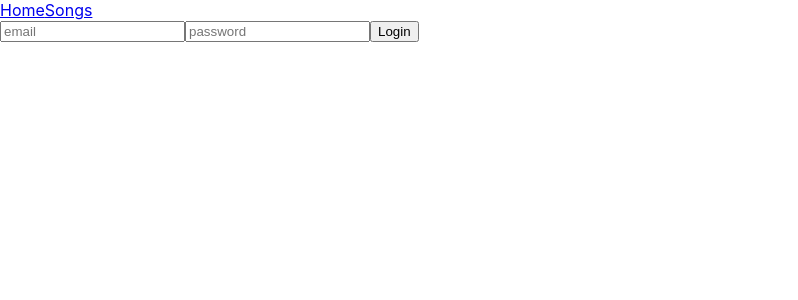
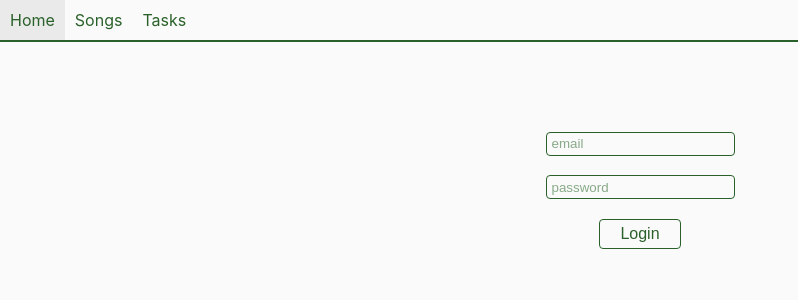
Before and after one commit to tantch/telemachy-client, a React (Create React App) app: page /login in a window 1280 px wide. Shown: the top 300 px of the page, without its empty margins (0-798 px from the left). Built offline with nearby package versions, Linux system fonts and the light colour scheme.

Commit message:
colors, css and tasks start

```diff
--- a/src/App.css
+++ b/src/App.css
@@ -1,7 +1,170 @@
-.songs {
-  margin: 5px 20px 0px 20px;
+/* global TODO separate into diferent files */
+.app{
+  height:100vh;
+  background-color: #fafafa;
+}
+.button {
+  display:inline-block;
+  border: 1px solid #2a612a;
+  border-radius: 4px;
+  height: 30px;
+  padding: 0px 20px;
+  background-color: #fafafa;
+  color: #2a612a;
+  cursor: pointer;
+  font-size: 16px;
+}
+.button:hover {
+  background-color: #2a612a;
+  color: #fafafa;
+
+}
+.input {
+  border: 0.5px solid #2a612a;
+  border-radius: 4px;
+  height: 22px;
+  padding: 0px 5px;
+  background-color: #fafafa;
+  color: #2a612a;
+}
+.input::placeholder {
+  color: #8a8;
+}
+.page {
+  display: flex;
+  flex-direction: column;
+  padding: 20px 10px 0px 10px;
+}
+
+a.text {
+  text-decoration: none;
+  color: #2a612a;
+}
+a.text:hover {
+  text-decoration: underline;
+}
+/* headers */
+
+.header {
+  height: 40px;
+  display: flex;
+  flex-direction: row;
+  align-items:center;
+  justify-content: flex-start;
+  border-bottom: 2px solid #2a612a;
+  background-color: #fafafa;
+}
+.header__link {
+  color: #2a612a;
+  text-decoration: none;
+  padding:0px 10px;
+  height:100%;
+  line-height:40px;
+}
+
+.header__link--active {
+  background-color: #508b50;
+  color:#fafafa
+}
+
+.header__link:hover{
+  background-color: #eaeaea;
+
+}
+
+.header__link--active::hover{
+  background-color: #508b50;
+  color:#fafafa
+}
+
+/* login */
+
+
+.login.page {
+  align-items: center;
+}
+
+.login__form{
+  display: flex;
+  flex-direction: column;
+  justify-content: space-evenly;
+  align-items: center;
+  min-height: 156px;
+  margin-top:50px;
+
+}
+
+/* home */
+
+.home.page{
+  justify-content:center;
+  align-items:center;
+}
+.home.page > * {
+  margin: 10px 0px;
+}
+
+/* songs */
+.songs{
+  padding: 5px 20px 0px 20px;
+}
+
+.songs__actions {
+  display:flex;
+  flex-direction:row;
+  flex-wrap:wrap;
+  padding: 10px 0px;
+}
+.songs__actions > .button {
+  margin-right: 20px;
+}
+.songs__filters {
+  display:flex;
+  flex-direction:column;
+  padding: 10px 0px;
+
+}
+.songs__filters > form > * {
+  margin-right:10px;
+}
+.songs__filters__tags {
+  display:flex;
+  flex-wrap:wrap;
+  flex-direction:row;
+  margin: 10px 0px 5px 10px;
+}
+
+.songs__filters__tags .tag {
+  cursor: pointer;
+}
+
+.tag {
+  height: 20px;
+  font-size: 12px;
+  color: #fafafa;
+  margin-right:5px;
+  display:inline-block;
+  background-color: #508b50;
+  padding:3px 5px;
+  line-height:20px;
+  border-radius:10px;
+}
+
+.songs__container {
+  margin-top: 10px;
 }
 .song {
   display:grid;
   grid-template-columns:1fr 1fr 1fr 20px;
 }
+.song > * {
+  white-space: nowrap;
+  overflow: hidden;
+  text-overflow: ellipsis;
+}
+
+.song > .song__tags {
+  display: flex;
+  flex-direction: row;
+
+}
--- a/src/components/Header.js
+++ b/src/components/Header.js
@@ -1,16 +1,22 @@
 import React, { Component } from 'react';
 import { Link } from 'react-router-dom';
+import {withRouter} from 'react-router-dom';
 
+const Header = withRouter(props => <HeaderComp {...props} />)
+class HeaderComp extends Component {
 
-class Header extends Component {
   render() {
+    const path = this.props.location.pathname;
+    //change <Link> to map based object creation
     return (
-      <div className="Header">
-        <Link to="/" >Home</Link>
-        <Link to="/songs" >Songs</Link>
+      <div className="header">
+        <Link className={path === "/" ? "header__link header__link--active" : "header__link"} to="/" >Home</Link>
+        <Link className={path === "/songs" ? "header__link header__link--active" : "header__link"} to="/songs" >Songs</Link>
+        <Link className={path === "/tasks" ? "header__link header__link--active" : "header__link"} to="/tasks" >Tasks</Link>
       </div>
     );
   }
+
 }
 
 export default Header;
--- a/src/components/Home.js
+++ b/src/components/Home.js
@@ -6,15 +6,16 @@ class Home extends Component {
   render() {
     const uri = encodeURIComponent(process.env.REACT_APP_SERVER_URI + "/spotify");
     console.log("uri ofr spotify",uri);
-
+    console.log("user email",this.props.user);
+    const email = this.props.user;
     return (
-      <div>
-        <a
-          href={"https://accounts.spotify.com/en/authorize/?client_id=fb72db22478a4db595b843f299c90fae&response_type=code&redirect_uri=" + uri + "&scope=user-read-private%20user-read-email%20user-library-read%20user-modify-playback-state%20playlist-modify-public%20playlist-modify-private&state=pedromrvc@gmail.com"}
+      <div className="home page">
+        <a className="text"
+          href={"https://accounts.spotify.com/en/authorize/?client_id=fb72db22478a4db595b843f299c90fae&response_type=code&redirect_uri=" + uri + "&scope=user-read-private%20user-read-email%20user-library-read%20user-modify-playback-state%20playlist-modify-public%20playlist-modify-private&state=" + email}
         >
-          spotify
+          Relog / Log into spotify
         </a>
-        <button onClick={this.props.loadSpotify}>load to server</button>
+        <button className="button" onClick={this.props.loadSpotify}>Load all spotify songs to server</button>
       </div>
     );
   }
--- a/src/components/Login.js
+++ b/src/components/Login.js
@@ -23,11 +23,11 @@ class Login extends Component {
     }
 
     return (
-      <div className="login-page">
-        <form onSubmit={this.handleSubmit}>
-          <input type="text" value={this.state.email} placeholder="email" onChange={e => this.setState({email:e.target.value})}/>
-          <input type="password" value={this.state.password} placeholder="password" onChange={e => this.setState({password:e.target.value})}/>
-          <input type="submit" value="Login" />
+      <div className="login page">
+        <form className="login__form" onSubmit={this.handleSubmit}>
+          <input className="input" type="text" value={this.state.email} placeholder="email" onChange={e => this.setState({email:e.target.value})}/>
+          <input className="input" type="password" value={this.state.password} placeholder="password" onChange={e => this.setState({password:e.target.value})}/>
+          <input className="button" type="submit" value="Login" />
         </form>
       </div>
     );
--- a/src/components/SongItem.js
+++ b/src/components/SongItem.js
@@ -1,6 +1,19 @@
 import React, { Component } from 'react';
 import _ from "lodash";
 
+
+const stringToColour = (str) => {
+    let hash = 0;
+    for (let i = 0; i < str.length; i++) {
+        hash = str.charCodeAt(i) + ((hash << 5) - hash);
+    }
+    let colour = '#';
+    for (let i = 0; i < 3; i++) {
+        var value = (hash >> (i * 8)) & 0xFF;
+        colour += ('00' + value.toString(16)).substr(-2);
+    }
+    return colour;
+}
 
 class SongItem extends Component {
 
@@ -40,7 +53,7 @@ class SongItem extends Component {
         <div className="song" key={song.id}>
           <div className="song__name">{song.name}</div>
           <div className="song__artist">{song.artist}</div>
-          <div className="song__tags">{song.tags.map( tag => (<div key={tag} className="tag">{tag}</div>))}</div>
+          <div className="song__tags">{song.tags.map( tag => (<div key={tag} style={{backgroundColor: stringToColour(tag)}} className="tag">{tag}</div>))}</div>
         </div>
       );
     }
--- a/src/components/Songs.js
+++ b/src/components/Songs.js
@@ -2,6 +2,19 @@ import React, { Component } from 'react';
 import _ from "lodash";
 
 import SongItem from "./SongItem";
+
+const stringToColour = (str) => {
+    let hash = 0;
+    for (let i = 0; i < str.length; i++) {
+        hash = str.charCodeAt(i) + ((hash << 5) - hash);
+    }
+    let colour = '#';
+    for (let i = 0; i < 3; i++) {
+        var value = (hash >> (i * 8)) & 0xFF;
+        colour += ('00' + value.toString(16)).substr(-2);
+    }
+    return colour;
+}
 
 
 class Songs extends Component {
@@ -30,7 +43,7 @@ class Songs extends Component {
   }
 
   addTagFilter = (e) => {
-    this.setState( ({tags,tagInput}) =>({tags: [...tags,tagInput], tagInput: ""}));
+    this.setState( ({tags,tagInput}) =>({tags: _.uniq([...tags,tagInput]), tagInput: ""}));
     e.preventDefault();
     e.stopPropagation();
   }
@@ -39,16 +52,20 @@ class Songs extends Component {
     const songs = this.filterSongs();
     console.log(songs);
     return (
-      <div className="songs-container">
-        <button onClick={() => this.props.playSongs(songs.map(song => song.code))} >Play</button>
-        <button onClick={() => this.props.createPlaylist(songs.map(song => song.code))} >Create Playlist</button>
-        <button onClick={() => this.setState(({edit}) => ({edit:!edit}))} >Edit</button>
-        <form onSubmit={this.addTagFilter}>
-          <input type="text" value={this.state.tagInput} onChange={(e) => this.setState({tagInput: e.target.value})}/>
-          <input type="submit" value="Filter"/>
-        </form>
-        <div >{this.state.tags.map(tag => <div key={tag} onClick={() => this.removeTagFilter(tag)}>{tag}</div>)}</div>
-        <div className="songs">
+      <div className="songs page">
+        <div className="songs__actions">
+          <button className="button" onClick={() => this.props.playSongs(songs.map(song => song.code))} >Play</button>
+          <button className="button" onClick={() => this.props.createPlaylist(songs.map(song => song.code))} >Create Playlist</button>
+          <button className="button" onClick={() => this.setState(({edit}) => ({edit:!edit}))} >Edit</button>
+        </div>
+        <div className="songs__filters">
+          <form onSubmit={this.addTagFilter}>
+            <input className="input" placeholder="enter tag name" type="text" value={this.state.tagInput} onChange={(e) => this.setState({tagInput: e.target.value})}/>
+            <input className="button" type="submit" value="Filter"/>
+          </form>
+          <div className="songs__filters__tags">{this.state.tags.map(tag => <div className="tag" key={tag} style={{backgroundColor: stringToColour(tag)}} onClick={() => this.removeTagFilter(tag)}>{tag + "   x"}</div>)}</div>
+        </div>
+        <div className="songs__container">
           {songs.map( (song,i) => <SongItem key={song.id} song={song} saveSong={(svSong) => this.saveSong(svSong)} edit={this.state.edit}/> )}
         </div>
       </div>
--- /dev/null
+++ b/src/components/TaskItem.js
@@ -0,0 +1,19 @@
+import React, { Component } from 'react';
+import _ from "lodash";
+
+
+class TaskItem extends Component {
+
+  render() {
+    const task = this.props.task;
+
+    return (
+      <div className="task" key={task.id}>
+        <div className="task__name">{task.name}</div>
+        <div className="task__category">{task.category}</div>
+      </div>
+    );
+  };
+}
+
+export default TaskItem;
--- /dev/null
+++ b/src/components/Tasks.js
@@ -0,0 +1,31 @@
+import React, { Component } from 'react';
+import _ from "lodash";
+
+import TaskItem from "./TaskItem";
+
+
+class Tasks extends Component {
+
+  state= {
+  }
+
+  saveTask = (task) => {
+    this.props.saveTask(task);
+  };
+  createTask = (task) => {
+    this.props.createTask(task);
+  };
+
+  render() {
+    const tasks = this.props.tasks;
+    return (
+      <div className="tasks-container">
+        <div className="tasks">
+          {tasks.map( (task,i) => <TaskItem key={task.id} task={task} saveTask={this.saveSong} /> )}
+        </div>
+      </div>
+    );
+  };
+}
+
+export default Tasks;
```
Also changed, not shown: src/App.js (+57 -6 lines).
